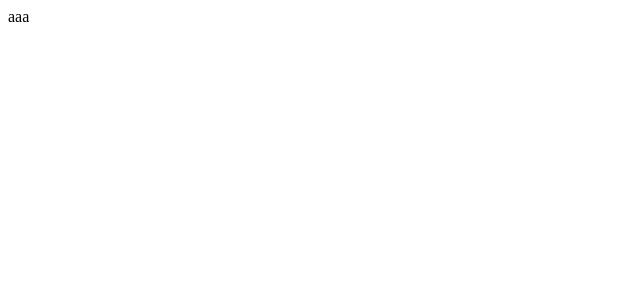
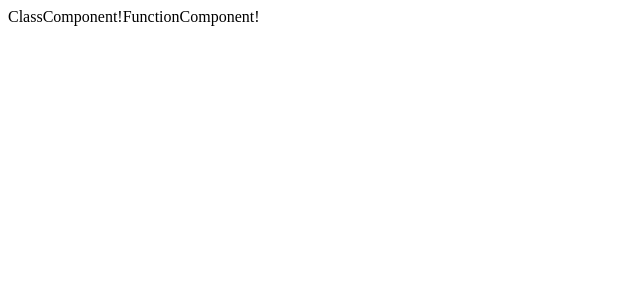
Before and after one commit to newskys/KiloSierra3, a React app: page / in a window 1280 px wide. Shown: the top 300 px of the page, without its empty margins (0-640 px from the left). Built offline with nearby package versions, Linux system fonts and the light colour scheme; the HTML template or start-up script is replaced by a standard one.

Commit message:
[study] config, class vs function

```diff
--- a/config/webpack.local.config.js
+++ b/config/webpack.local.config.js
@@ -53,3 +53,6 @@ module.exports = merge(baseConfig, {
     noEmitOnErrors: true,
   },
 })
+
+// 개발망 이상: 웹서버1 + 스태틱JS(+CSS)
+// 로컬: 웹서버1(node) + 로컬에 실시간 번들링 전용으로 해주는 서버 하나 더 만들자 -> webpack-dev-server -> plugins 다음에 설정값들이 많은 이유
--- a/src/App.tsx
+++ b/src/App.tsx
@@ -1,9 +1,24 @@
 import React from 'react';
+import ClassComponent from './ClassComponent';
+import FunctionComponent from './FunctionComponent';
 
 const App = ({}) => {
   return (
-      <>aaa</>
+      <>
+        <ClassComponent />
+        <FunctionComponent />
+      </>
     )
 }
 
 export default App
+
+// react 컴포넌트 만들 때 방법 2가지
+// java class랑 비슷
+//  1. 클래스로 만든다 (class A extends React.Component)
+//     - lifecycle
+//     - state
+//  2. 함수로 만든다 (const A = () => {})
+//     - lifecycle X
+//     - state X : 변수여서 상태값을 가질 수 없다
+//     - BUT, 최근 hook 등 여러 가지 기능들 추가, 클래스보다 함수로 만드는 추세 : https://ko.reactjs.org/docs/hooks-intro.html
--- /dev/null
+++ b/src/ClassComponent.tsx
@@ -0,0 +1,37 @@
+import * as React from 'react';
+
+class ClassComponent extends React.Component {
+    // constructor(props) {
+    //     this.super(props);
+    //     this.state = {
+    //         a: '1',
+    //     }
+    //     this.b = 1;
+    // }
+    //
+    // state = {
+    //     a: '1',
+    // }
+    // b = 1
+
+    // lifecycle
+    componentDidMount() {
+
+    }
+
+    componentDidUpdate() {
+
+    }
+
+    componentWillUnmount() {
+
+    }
+
+    render() {
+        return (
+            <>ClassComponent!</>
+        )
+    }
+}
+
+export default ClassComponent;
--- /dev/null
+++ b/src/FunctionComponent.tsx
@@ -0,0 +1,10 @@
+import * as React from 'react';
+import { useState, useEffect } from 'react';
+
+const FunctionComponent = () => {
+    return (
+        <>FunctionComponent!</>
+    )
+}
+
+export default FunctionComponent;
```
Also changed, not shown: config/webpack.dev.config.js (+7 -0 lines).
